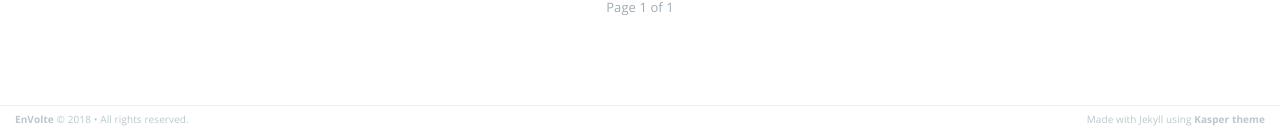
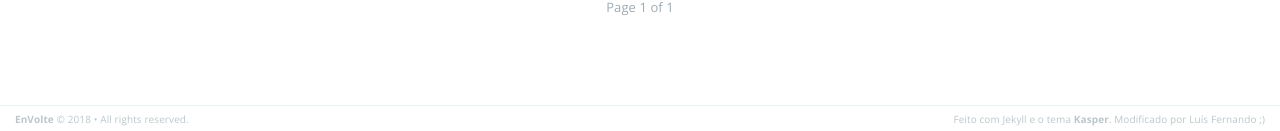
Before and after one commit to EnVolte/envolte.github.io, a Jekyll site: the page built from index.html, in a window 1280 px wide. Shown: the part 1234-1365 px from the top of the page. Built offline with Jekyll 4.4.1, drawn with Linux system fonts in a browser that asks for light colours; the list of posts is cut into pages by our own code.

Commit message:
Update default.html

```diff
--- a/_layouts/default.html
+++ b/_layouts/default.html
@@ -25,8 +25,8 @@
         <a href="{{ site.baseurl }}">{{ site.name }}</a> &copy;
               {{"now" | date: "%Y"}} &bull; All rights reserved.
       </section>
-      <section class="poweredby">Made with Jekyll using
-        <a href="http://github.com/rosario/kasper">Kasper theme</a>
+      <section class="poweredby">Feito com Jekyll e o tema
+        <a href="http://github.com/rosario/kasper">Kasper</a>. Modificado por Luís Fernando ;)
       </section>
     </footer>
 
```
